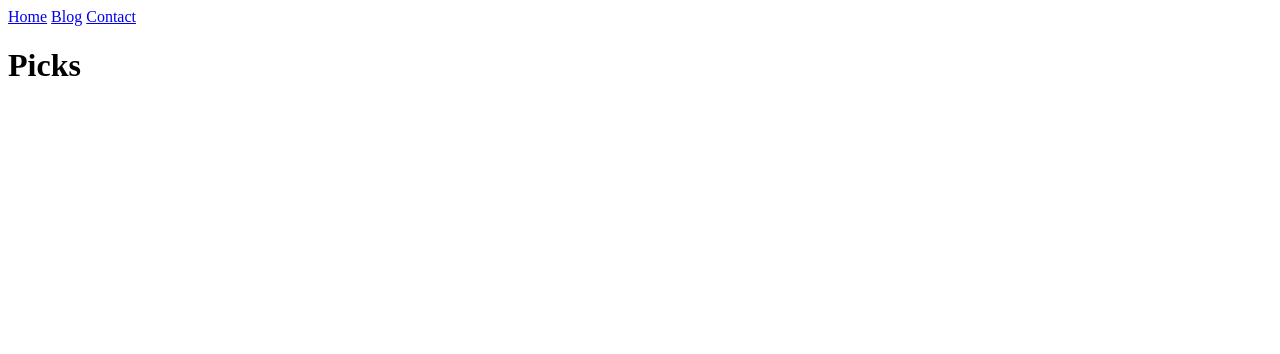
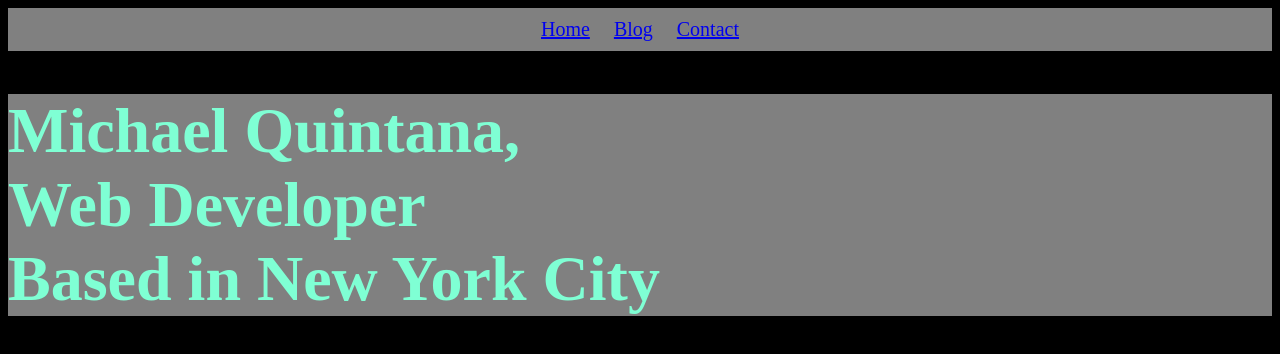
Before and after one commit to mjquintana/basic-website, a plain HTML site: page index.html in a window 1280 px wide. Drawn offline with Linux system fonts and the light colour scheme; a web font is replaced by a local one.

Commit message:
added font and aligned header

```diff
--- a/index.html
+++ b/index.html
@@ -5,13 +5,22 @@
     <meta http-equiv="X-UA-Compatible" content="IE=edge">
     <meta name="viewport" content="width=device-width, initial-scale=1.0">
     <title>Blog</title>
+    <link href="style.css" rel="stylesheet">
+
 </head>
-<nav>
-    <a href="./index.html">Home</a>
-    <a href="./blog.html">Blog</a>
-    <a href="./contact.html">Contact</a>
+<nav class="nav">
+    <a class="nav-a" href="./index.html">Home</a>
+    <a class="nav-a" href="./blog.html">Blog</a>
+    <a class="nav-a" href="./contact.html">Contact</a>
+
 </nav>
 <body>
-    <h1>Picks</h1>
+    <h1 class="name">Michael Quintana,
+        <br>
+        Web Developer
+        <br>
+        Based in New York City
+    </h1>
+    <img src="">
 </body>
 </html>
--- a/style.css
+++ b/style.css
@@ -0,0 +1,31 @@
+@font-face {
+    font-family: 'Varela Round';
+    font-style: normal;
+    font-weight: 400;
+    font-display: swap;
+    src: url(https://fonts.gstatic.com/s/varelaround/v19/w8gdH283Tvk__Lua32TysjIfp8uP.woff2) format('woff2');
+    unicode-range: U+0000-00FF, U+0131, U+0152-0153, U+02BB-02BC, U+02C6, U+02DA, U+02DC, U+2000-206F, U+2074, U+20AC, U+2122, U+2191, U+2193, U+2212, U+2215, U+FEFF, U+FFFD;
+}
+
+body{
+    background-color: black;
+}
+.name{
+    background-color: gray;
+    color:aquamarine;
+    text-align: left;
+    font-size: 64px;
+    font-family: 'Varela Round';
+}
+.nav{
+    background-color: grey;
+    text-align: center;
+    margin: 0;
+    padding: 0;
+}
+
+.nav-a{
+    display: inline-block;
+    font-size: 20px;
+    padding: 10px;
+}
```
Also changed, not shown: blog.html (+1 -0 lines), contact.html (+1 -0 lines).
